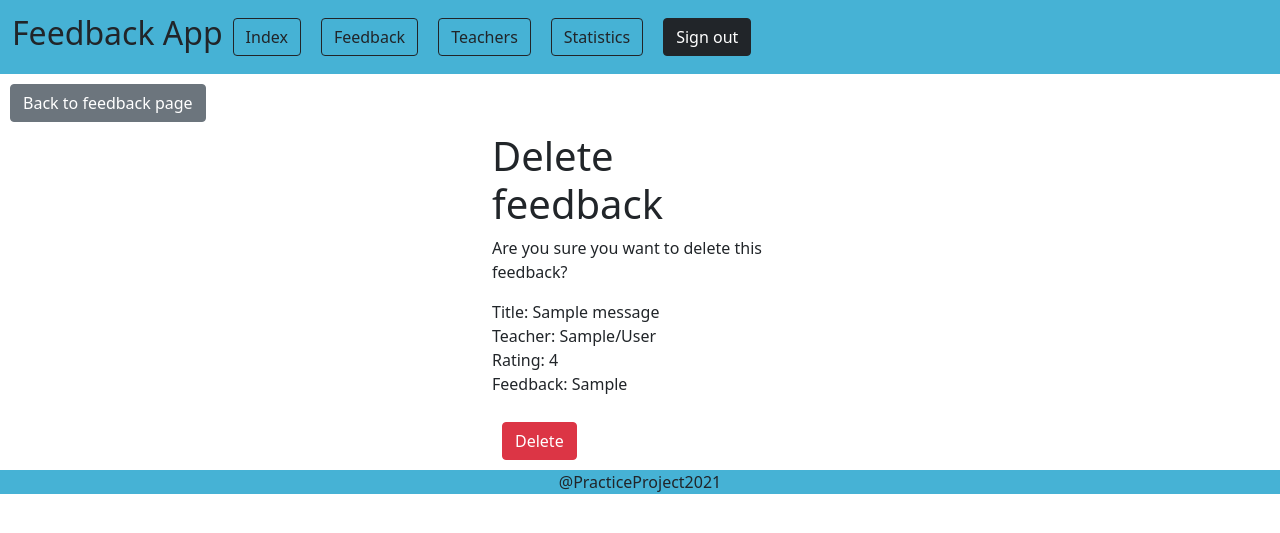
After one commit to jsmnal/Django-feedback-app, a Django app: page /delete_feedback/1/ in a window 1280 px wide. The commit adds this page. Shown: the top 533 px of the page. Run offline with Django 3.2, Linux system fonts and the light colour scheme; a user stored in the database is signed in; tables that the repository leaves empty hold one stand-in row (values such as "Sample post").

Commit message:
Add and update templates

```diff
--- /dev/null
+++ b/feedback/templates/base.html
@@ -0,0 +1,24 @@
+<!DOCTYPE html>
+<html>
+    <head>
+        <meta charset="UTF-8">
+        <meta name="viewport" content="width=device-width, initial-scale=1">
+        <link href="https://cdn.jsdelivr.net/npm/bootstrap@5.0.1/dist/css/bootstrap.min.css" rel="stylesheet" integrity="sha384-+0n0xVW2eSR5OomGNYDnhzAbDsOXxcvSN1TPprVMTNDbiYZCxYbOOl7+AMvyTG2x" crossorigin="anonymous">
+    </head>
+    <body>
+        <nav class="navbar navbar-light" style="background-color:#46b2d5">
+            <form class="container-fluid justify-content-start">
+                <h2>Feedback App </h2>
+                <a href="{% url 'index'%}" class="btn btn-outline-dark" role="button" style="margin:10px">Index</a>
+                {%if user.is_authenticated%}
+                    <a href="{% url 'feedback'%}" class="btn btn-outline-dark" role="button" style="margin:10px">Feedback</a>
+                    <a href="{% url 'teachers'%}" class="btn btn-outline-dark" role="button" style="margin:10px">Teachers</a>
+                    <a href="{% url 'statistics'%}" class="btn btn-outline-dark" role="button" style="margin:10px">Statistics</a>
+                    <a href="{%url 'sign_out'%}" class="btn btn-dark" role="button" style="margin:10px"> Sign out </a>
+                {%endif%}
+            </form>
+        </nav>
+        {% block content %}{%endblock%}
+        <footer class="text-center" style="background-color:#46b2d5"> @PracticeProject2021 </footer>
+    </body>
+</html>
--- a/feedback/templates/create_feedback.html
+++ b/feedback/templates/create_feedback.html
@@ -1,5 +1,6 @@
 {% extends 'base.html' %}
 {% block content %}
+    <a href="{%url 'feedback'%}" class="btn btn-secondary" role="button" style="margin:10px"> Back to feedback page </a>
     <div class="container" style="width: 20rem;">
         <div class="row justify-content-center">
             <h1>Give feedback</h1>
--- a/feedback/templates/create_teacher.html
+++ b/feedback/templates/create_teacher.html
@@ -1,5 +1,6 @@
 {% extends 'base.html' %}
 {% block content %}
+    <a href="{%url 'teachers'%}" class="btn btn-secondary" role="button" style="margin:10px"> Back to teacher page </a>
     <div class="container" style="width: 20rem;">
         <div class="row justify-content-center">
             <h1>Teacher information</h1>
--- a/feedback/templates/delete_feedback.html
+++ b/feedback/templates/delete_feedback.html
@@ -1,11 +1,18 @@
 {% extends 'base.html' %}
 {% block content %}
+    <a href="{%url 'feedback'%}" class="btn btn-secondary" role="button" style="margin:10px"> Back to feedback page </a>
     <div class="container" style="width: 20rem;">
         <div class="row justify-content-center">
             <h1>Delete feedback</h1>
             <form action="{%url "delete_feedback" message.pk %}" method="post">
                 {% csrf_token %}
                 {{form.as_p}}
+                <p> Are you sure you want to delete this feedback? </p>
+                <p> Title: {{message.title}} <br>
+                Teacher: {{message.teacher}} <br>
+                Rating: {{message.rating}} <br>
+                Feedback: {{message.feedback}} <br>
+                </p>
                 <button type="submit" class="btn btn-danger" style="margin:10px">Delete</button>
             </form>
         </div>
--- a/feedback/templates/delete_teacher.html
+++ b/feedback/templates/delete_teacher.html
@@ -1,11 +1,17 @@
 {% extends 'base.html' %}
 {% block content %}
+    <a href="{%url 'teachers'%}" class="btn btn-secondary" role="button" style="margin:10px"> Back to teacher page </a>
     <div class="container" style="width: 20rem;">
         <div class="row justify-content-center">
             <h1>Delete teacher information</h1>
             <form action="{%url "delete_teacher" teacher.pk %}" method="post">
                 {% csrf_token %}
                 {{form.as_p}}
+                <p> Are you sure you want to delete this teacher info? </p>
+                <p>
+                    First name: {{teacher.first_name}} <br>
+                    Last name: {{teacher.last_name}}
+                </p>
                 <button type="submit" class="btn btn-danger" style="margin:10px">Delete</button>
             </form>
         </div>
--- a/feedback/templates/update_feedback.html
+++ b/feedback/templates/update_feedback.html
@@ -1,5 +1,6 @@
 {% extends 'base.html' %}
 {% block content %}
+    <a href="{%url 'feedback'%}" class="btn btn-secondary" role="button" style="margin:10px"> Back to feedback page </a>
     <div class="container" style="width: 20rem;">
         <div class="row justify-content-center">
             <h1>Update feedback</h1>
--- a/feedback/templates/update_teacher.html
+++ b/feedback/templates/update_teacher.html
@@ -1,5 +1,6 @@
 {% extends 'base.html' %}
 {% block content %}
+    <a href="{%url 'teachers'%}" class="btn btn-secondary" role="button" style="margin:10px"> Back to teacher page </a>
     <div class="container" style="width: 20rem;">
         <div class="row justify-content-center">
             <h1>Update teacher information</h1>
```
Also changed, not shown: feedback/templates/statistics.html (added, +49 -0 lines).
